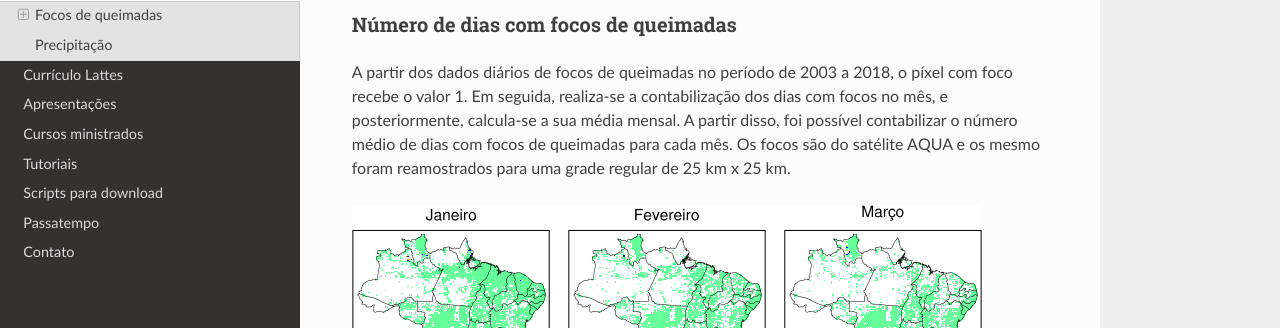
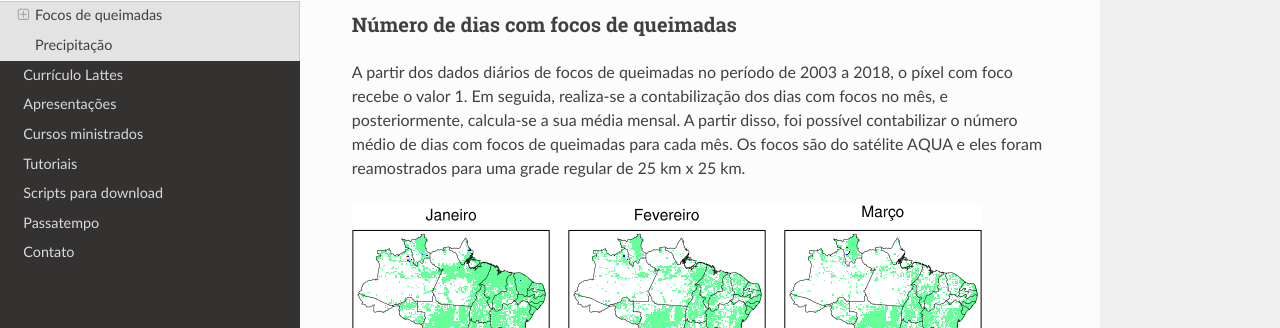
Before and after one commit to jgmsantos/homepage, a Sphinx documentation site: the page built from docs/pages/climatologia.md, in a window 1280 px wide and 900 px high, scrolled down 4829 px. Shown: the part 195-523 px from the top of the window. Built offline with Sphinx 7.4.7 and the Read the Docs theme 2.0.0, drawn with Linux system fonts in a browser that asks for light colours; pages that are not in the unit, such as notebooks, are missing from menus.

Commit message:
Atualizando texto

```diff
--- a/docs/pages/climatologia.md
+++ b/docs/pages/climatologia.md
@@ -33,7 +33,7 @@ A imagem abaixo mostra apenas a localização média dos focos de queimadas do s
 
 #### Número de dias com focos de queimadas
 
-A partir dos dados diários de focos de queimadas no período de 2003 a 2018, o píxel com foco recebe o valor 1. Em seguida, realiza-se a contabilização dos dias com focos no mês, e posteriormente, calcula-se a sua média mensal. A partir disso, foi possível contabilizar o número médio de dias com focos de queimadas para cada mês. Os focos são do satélite AQUA e os mesmo foram reamostrados para uma grade regular de 25 km x 25 km.
+A partir dos dados diários de focos de queimadas no período de 2003 a 2018, o píxel com foco recebe o valor 1. Em seguida, realiza-se a contabilização dos dias com focos no mês, e posteriormente, calcula-se a sua média mensal. A partir disso, foi possível contabilizar o número médio de dias com focos de queimadas para cada mês. Os focos são do satélite AQUA e eles foram reamostrados para uma grade regular de 25 km x 25 km.
 
 ![](../images/climatologia/fig05.png)
 
```
